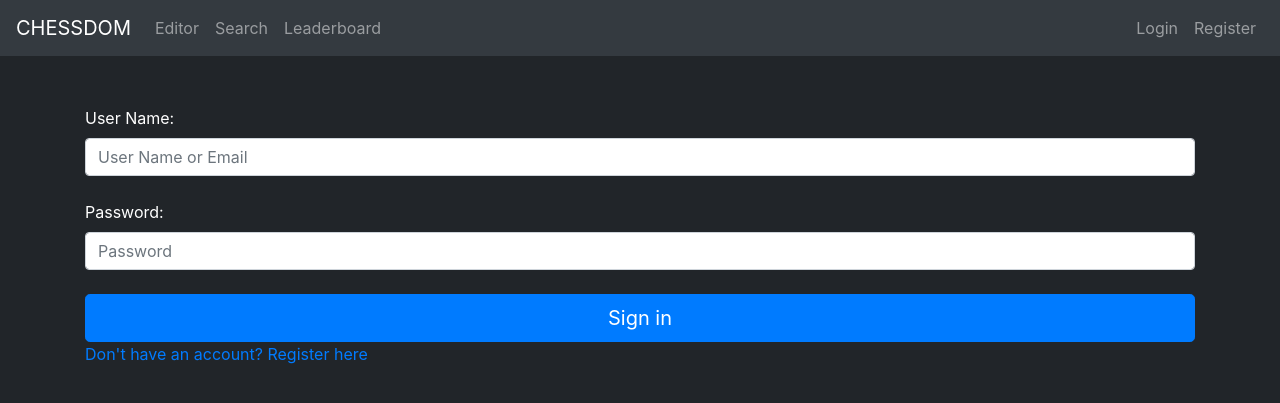
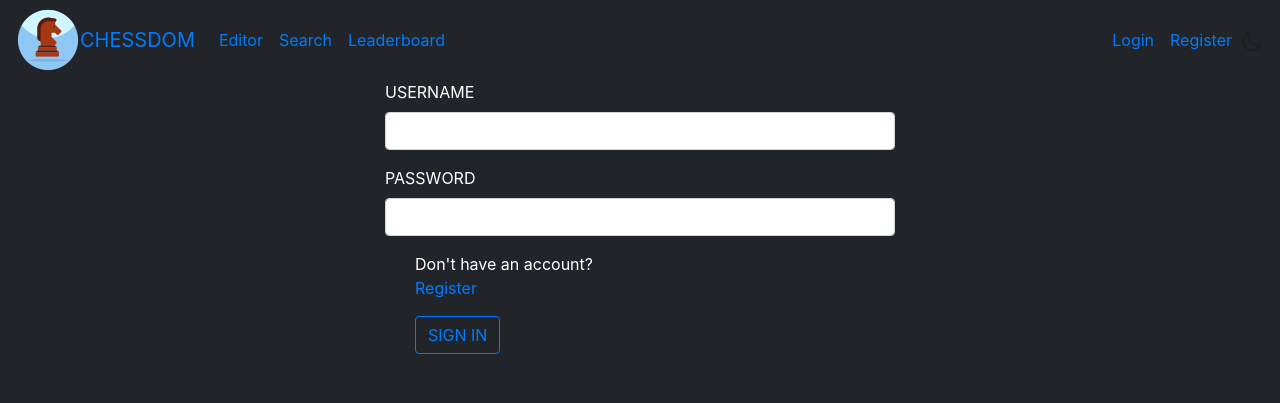
Before and after one commit to Alls-DeV/Chessdom, a Flask app: page /login in a window 1280 px wide. Shown: the top 403 px of the page. Run offline with Flask 3, Linux system fonts and the light colour scheme; some libraries are stand-ins or nearby versions.

Commit message:
color theme, login and registration better

```diff
--- a/core/forms.py
+++ b/core/forms.py
@@ -15,16 +15,16 @@ class RegisterForm(FlaskForm):
         if email:
             raise ValidationError('Email already exists! Please try a different email.')
 
-    username = StringField(label='User Name:', validators=[Length(min=3, max=30), Regexp(regex='\A[\w\-\.]{3,}\Z', message='Username must be 3 characters or more and contain only letters, numbers and underscores.'), DataRequired()])
-    email = StringField(label='Email Address:', validators=[Email(), DataRequired()])
-    password = PasswordField(label='Password:', validators=[Length(min=6), Regexp(regex='\A(?=\S*?\d)(?=\S*?[A-Z])(?=\S*?[a-z])\S{6,}\Z', message='Password must be 6 characters or more and contain at least one uppercase letter, one lowercase letter and one number.'), DataRequired()])
-    confirm_password = PasswordField(label='Confirm Password:', validators=[EqualTo('password'), DataRequired()])
-    submit = SubmitField(label='Create Account')
+    username = StringField(label='USERNAME', validators=[Length(min=3, max=30), Regexp(regex='\A[\w\-\.]{3,}\Z', message='Username must be 3 characters or more and contain only letters, numbers and underscores.'), DataRequired()])
+    email = StringField(label='EMAIL', validators=[Email(), DataRequired()])
+    password = PasswordField(label='PASSWORD:', validators=[Length(min=6), Regexp(regex='\A(?=\S*?\d)(?=\S*?[A-Z])(?=\S*?[a-z])\S{6,}\Z', message='Password must be 6 characters or more and contain at least one uppercase letter, one lowercase letter and one number.'), DataRequired()])
+    confirm_password = PasswordField(label='CONFIRM PASSWORD', validators=[EqualTo('password'), DataRequired()])
+    submit = SubmitField(label='REGISTER')
 
 class LoginForm(FlaskForm):
-    username = StringField(label='User Name:', validators=[DataRequired()])
-    password = PasswordField(label='Password:', validators=[DataRequired()])
-    submit = SubmitField(label='Sign in')
+    username = StringField(label='USERNAME', validators=[DataRequired()])
+    password = PasswordField(label='PASSWORD', validators=[DataRequired()])
+    submit = SubmitField(label='SIGN IN')
 
 class SearchForm(FlaskForm):
     search = StringField(label='Search', validators=[DataRequired()])
@@ -39,16 +39,16 @@ class GameForm(FlaskForm):
         if black_elo_to_check.data and black_elo_to_check.data <= 0:
             raise ValidationError('Black Elo must be positive.')
 
-    white = StringField(label='White Player*')
-    black = StringField(label='Black Player*')
-    color = SelectField(label='Your color*', choices=[(1, 'White'), (-1, 'Black')])
-    result = SelectField(label='Result*', choices=[(1, 'White'), (0, 'Draw'), (-1, 'Black')])
-    moves = TextAreaField(label='Moves*')
-    date = DateField('Date', [validators.optional()])
-    white_elo = IntegerField(label='White Elo', validators=[validators.optional()])
-    black_elo = IntegerField(label='Black Elo', validators=[validators.optional()])
+    white = StringField(label='WHITE PLAYER*')
+    black = StringField(label='BLACK PLAYER*')
+    color = SelectField(label='YOUR COLOR*', choices=[(1, 'WHITE'), (-1, 'BLACK')])
+    result = SelectField(label='RESULT*', choices=[(1, 'WHITE'), (0, 'DRAW'), (-1, 'BLACK')])
+    moves = TextAreaField(label='MOVES*')
+    date = DateField('DATE', [validators.optional()])
+    white_elo = IntegerField(label='WHITE ELO', validators=[validators.optional()])
+    black_elo = IntegerField(label='BLACK ELO', validators=[validators.optional()])
     file = FileField(label='', validators=[FileAllowed(['pgn'], 'Only PGN files are allowed.')])
-    submit = SubmitField(label='Import')
+    submit = SubmitField(label='IMPORT')
 
 class EditorForm(FlaskForm):
     turn = SelectField(choices=[('w', 'White to play'), ('b', 'Black to play')])
--- a/core/routes.py
+++ b/core/routes.py
@@ -3,7 +3,7 @@ import chess
 import random
 
 from core import app
-from flask import render_template, redirect, send_from_directory, url_for, flash, request
+from flask import render_template, redirect, send_from_directory, url_for, flash, request, session
 from core import db
 from core.models import User, Game, Friend, Preference, Puzzle, PuzzleAttempted, PuzzleStats
 from core.forms import RegisterForm, LoginForm, SearchForm, GameForm, EditorForm, PreferenceForm, PuzzleForm
@@ -33,6 +33,16 @@ def before_request():
         current_user.last_seen = datetime.utcnow()
         current_user.last_seen = current_user.last_seen.replace(hour=(current_user.last_seen.hour + 2) % 24)
         db.session.commit()
+
+@app.route("/toggle-theme")
+def toggle_theme():
+    current_theme = session.get("theme")
+    if current_theme == "dark":
+        session["theme"] = "light"
+    else:
+        session["theme"] = "dark"
+
+    return redirect(request.args.get("current_page"))
 
 @app.route('/', methods=['GET', 'POST'])
 @app.route('/home', methods=['GET', 'POST'])
@@ -118,9 +128,10 @@ def register_page():
         login_user(user_to_create)
         flash(f'Success! You are registered and logged in as {user_to_create.username}', category='success')
         return redirect(url_for('home_page'))
-    if form.errors != {}:
-        for err_msg in form.errors.values():
-            flash(err_msg[0], category='danger')
+    # TODO controlla
+    # if form.errors != {}:
+    #     for err_msg in form.errors.values():
+    #         flash(err_msg[0], category='danger')
     return render_template('register.html', form=form)
 
 @app.route('/login', methods=['GET', 'POST'])
--- /dev/null
+++ b/core/static/css/light.css
@@ -0,0 +1,153 @@
+:root {
+    --bg_h: #f9f5d7;
+    --bg: #fbf1c7;
+    --bg_s: #f2e5bc;
+    --bg1: #ebdbb2;
+    --bg2: #d5c4a1;
+    --bg3: #bdae93;
+    --bg4: #a89984;
+
+    --fg: #282828;
+    --fg1: #3c3836;
+    --fg2: #504945;
+    --fg3: #665c54;
+    --fg4: #7c6f64;
+
+    --red: #9d0006;
+    --green: #79740e;
+    --yellow: #b57614;
+    --blue: #076678;
+    --purple: #8f3f71;
+    --aqua: #427b58;
+    --orange: #af3a03;
+    --gray: #928374;
+
+    --red-dim: #cc2412;
+    --green-dim: #98971a;
+    --yellow-dim: #d79921;
+    --blue-dim: #458598;
+    --purple-dim: #b16286;
+    --aqua-dim: #689d6a;
+    --orange-dim: #d65d0e;
+    --gray-dim: #7c6f64;
+}
+
+/* Normal Colors */
+
+.red {
+    color: var(--red);
+}
+
+.green {
+    color: var(--green);
+}
+
+.yellow {
+    color: var(--yellow);
+}
+
+.blue {
+    color: var(--blue);
+}
+
+.purple {
+    color: var(--purple);
+}
+
+.aqua {
+    color: var(--aqua);
+}
+
+.gray {
+    color: var(--gray);
+}
+
+.orange {
+    color: var(--orange);
+}
+
+/* Dim Colors */
+
+.red-dim {
+    color: var(--red-dim);
+}
+
+.green-dim {
+    color: var(--green-dim);
+}
+
+.yellow-dim {
+    color: var(--yellow-dim);
+}
+
+.blue-dim {
+    color: var(--blue-dim);
+}
+
+.purple-dim {
+    color: var(--purple-dim);
+}
+
+.aqua-dim {
+    color: var(--aqua-dim);
+}
+
+.gray-dim {
+    color: var(--gray-dim);
+}
+
+.orange-dim {
+    color: var(--orange-dim);
+}
+
+/* Foreground Colors */
+
+.fg {
+    color: var(--fg);
+}
+
+.fg1 {
+    color: var(--fg1);
+}
+
+.fg2 {
+    color: var(--fg2);
+}
+
+.fg3 {
+    color: var(--fg3);
+}
+
+.fg4 {
+    color: var(--fg4);
+}
+
+/* Background Colors */
+
+.bg-hard {
+    color: var(--bg_h);
+}
+
+.bg {
+    color: var(--bg);
+}
+
+.bg-soft {
+    color: var(--bg_s);
+}
+
+.bg1 {
+    color: var(--bg1);
+}
+
+.bg2 {
+    color: var(--bg2);
+}
+
+.bg3 {
+    color: var(--bg3);
+}
+
+.bg4 {
+    color: var(--bg4);
+}
--- a/core/templates/base.html
+++ b/core/templates/base.html
@@ -6,8 +6,16 @@
     <meta name="viewport" content="width=device-width, initial-scale=1, shrink-to-fit=no">
     <link rel="stylesheet" href="https://cdn.jsdelivr.net/npm/bootstrap@4.5.3/dist/css/bootstrap.min.css"
         integrity="sha384-TX8t27EcRE3e/ihU7zmQxVncDAy5uIKz4rEkgIXeMed4M0jlfIDPvg6uqKI2xXr2" crossorigin="anonymous">
+
+    {% if session.get('theme') == 'dark' %}
+    <link rel="stylesheet" href="{{ url_for('static', filename='css/dark.css') }}">
+    {% else %}
+    <link rel="stylesheet" href="{{ url_for('static', filename='css/light.css') }}">
+    {% endif %}
+
     <link rel="stylesheet" href="{{ url_for('static', filename='css/style.css') }}">
     <link rel="stylesheet" type="text/css" href="{{ url_for('static', filename='css/jquery-ui.min.css') }}">
+    <!-- <link rel="stylesheet" href="https://unicons.iconscout.com/release/v2.1.9/css/unicons.css"> -->
     <title>
         {% block title %}
         {% endblock %}
@@ -15,7 +23,9 @@
 </head>
 
 <body>
-    <nav class="navbar navbar-expand-md navbar-dark bg-dark">
+    {% from "macros/svgs.html" import moon, sun %}
+    <nav class="navbar navbar-expand-md my-nav">
+        <img src="{{ url_for('static', filename='images/chessdom.png') }}" alt="Error">
         <a class="navbar-brand" href="{{ url_for('home_page') }}">CHESSDOM</a>
         <button class="navbar-toggler" type="button" data-toggle="collapse" data-target="#navbarNav"
             aria-controls="navbarNav" aria-expanded="false" aria-label="Toggle navigation">
@@ -57,6 +67,16 @@
                 </li>
             </ul>
             {% endif %}
+            <a href="{{ url_for('toggle_theme', current_page=request.path) }}" class="nav__link">
+                <span class="nav__item">
+                    {% if session.get('theme') == 'dark' %}
+                    {{ sun('nav__icon') }}
+                    {% else %}
+                    {{ moon('nav__icon') }}
+                    {% endif %}
+                </span>
+            </a>
+
         </div>
     </nav>
 
--- a/core/templates/login.html
+++ b/core/templates/login.html
@@ -5,21 +5,44 @@ Login
 
 {% block content %}
 
-<div class="container" style="margin-top: 50px">
-    <form method="POST" class="form-signin" style="color:white" autocomplete="off">
-        {{ form.hidden_tag() }}
-        {{ form.username.label() }}
-        {{ form.username(class="form-control", placeholder="User Name or Email") }}
-        <br>
-        {{ form.password.label() }}
-        {{ form.password(class="form-control", placeholder="Password") }}
-        <br>
-        {{ form.submit(class="btn btn-lg btn-primary btn-block") }}
-        <div class="checkbox mb-3">
-            <label>
-                <a href="{{ url_for('register_page') }}">Don't have an account? Register here</a>
-            </label>
+<div class="container">
+    <div class="row">
+        <div class="col-lg-3 col-md-2"></div>
+        <div class="col-lg-6 col-md-8 my-box">
+
+            <!-- <div class="col-lg-12 my-title">
+                SIGN IN
+            </div> -->
+
+            <!-- <div class="col-lg-12 my-key">
+                <i class="fa fa-key" aria-hidden="true"></i>
+            </div> -->
+
+            <div class="col-lg-12 my-form">
+                <form method="POST" autocomplete="off">
+                    {{ form.hidden_tag() }}
+                    <div class="form-group">
+                        {{ form.username.label(class="form-control-label") }}
+                        {{ form.username(class="form-control") }}
+                    </div>
+                    <div class="form-group">
+                        {{ form.password.label(class="form-control-label") }}
+                        {{ form.password(class="form-control") }}
+                    </div>
+
+                    <div class="col-lg-12 mybttm">
+                        <div class="col-lg-6 my-btm my-text">
+                            <p>Don't have an account? <a href="{{ url_for('register_page') }}">Register</a></p>
+                        </div>
+                        <div class="col-lg-6 my-btm my-button">
+                            {{ form.submit(class="btn btn-outline-primary")}}
+                        </div>
+                    </div>
+
+                </form>
+            </div>
         </div>
-    </form>
+        <div class="col-lg-3 col-md-2"></div>
+    </div>
 </div>
 {% endblock %}
--- /dev/null
+++ b/core/templates/macros/svgs.html
@@ -0,0 +1,29 @@
+{% macro star(class_) %}
+<svg xmlns="http://www.w3.org/2000/svg" class="{{ class_ }}" viewBox="0 0 24 24" stroke="currentColor">
+    <path stroke-linecap="round" stroke-linejoin="round" stroke-width="2"
+        d="M11.049 2.927c.3-.921 1.603-.921 1.902 0l1.519 4.674a1 1 0 00.95.69h4.915c.969 0 1.371 1.24.588 1.81l-3.976 2.888a1 1 0 00-.363 1.118l1.518 4.674c.3.922-.755 1.688-1.538 1.118l-3.976-2.888a1 1 0 00-1.176 0l-3.976 2.888c-.783.57-1.838-.197-1.538-1.118l1.518-4.674a1 1 0 00-.363-1.118l-3.976-2.888c-.784-.57-.38-1.81.588-1.81h4.914a1 1 0 00.951-.69l1.519-4.674z" />
+</svg>
+{% endmacro %}
+
+{% macro pencil(class_) %}
+<svg xmlns="http://www.w3.org/2000/svg" class="{{ class_ }}" fill="none" viewBox="0 0 24 24" stroke="currentColor">
+    <path stroke-linecap="round" stroke-linejoin="round" stroke-width="2"
+        d="M15.232 5.232l3.536 3.536m-2.036-5.036a2.5 2.5 0 113.536 3.536L6.5 21.036H3v-3.572L16.732 3.732z" />
+</svg>
+{% endmacro %}
+
+{% macro moon(class_, width=24, height=24) %}
+<svg xmlns="http://www.w3.org/2000/svg" class="{{ class_ }}" width="{{ width }}" height="{{ height }}" fill="none"
+    viewBox="0 0 24 24" stroke="#1d2021">
+    <path stroke-linecap="round" stroke-linejoin="round" stroke-width="2"
+        d="M20.354 15.354A9 9 0 018.646 3.646 9.003 9.003 0 0012 21a9.003 9.003 0 008.354-5.646z" />
+</svg>
+{% endmacro %}
+
+{% macro sun(class_, width=24, height=24) %}
+<svg xmlns="http://www.w3.org/2000/svg" class="{{ class_ }}" width="{{ width }}" height="{{ height }}" fill="none"
+    viewBox="0 0 24 24" stroke="#f9f5d7">
+    <path stroke-linecap="round" stroke-linejoin="round" stroke-width="2"
+        d="M12 3v1m0 16v1m9-9h-1M4 12H3m15.364 6.364l-.707-.707M6.343 6.343l-.707-.707m12.728 0l-.707.707M6.343 17.657l-.707.707M16 12a4 4 0 11-8 0 4 4 0 018 0z" />
+</svg>
+{% endmacro %}
```
Also changed, not shown: core/static/css/dark.css (added, +153 -0 lines), core/templates/register.html (+40 -23 lines), core/templates/test.html (deleted, +0 -170 lines), core/static/images/chessdom.png (added).
